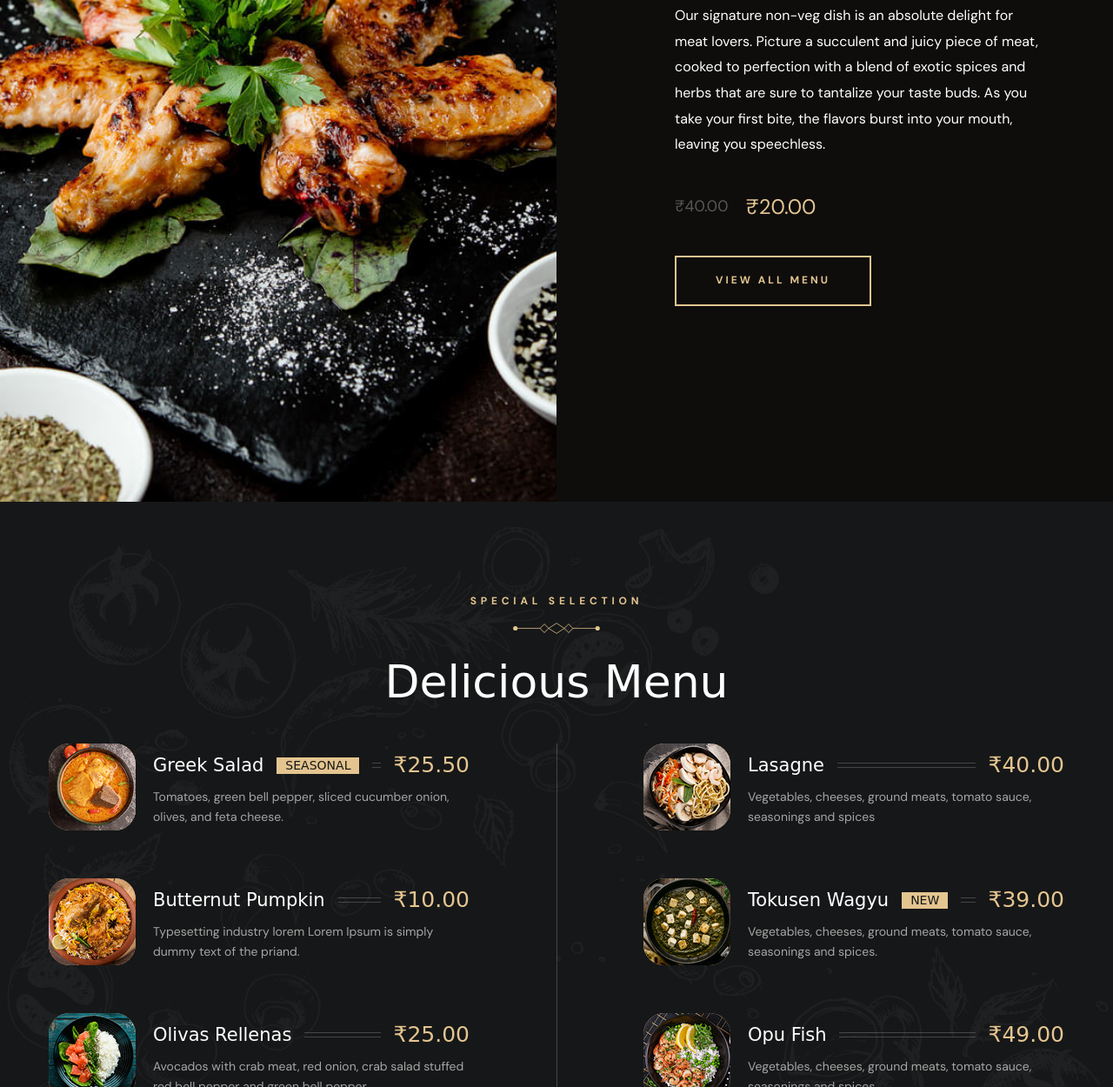
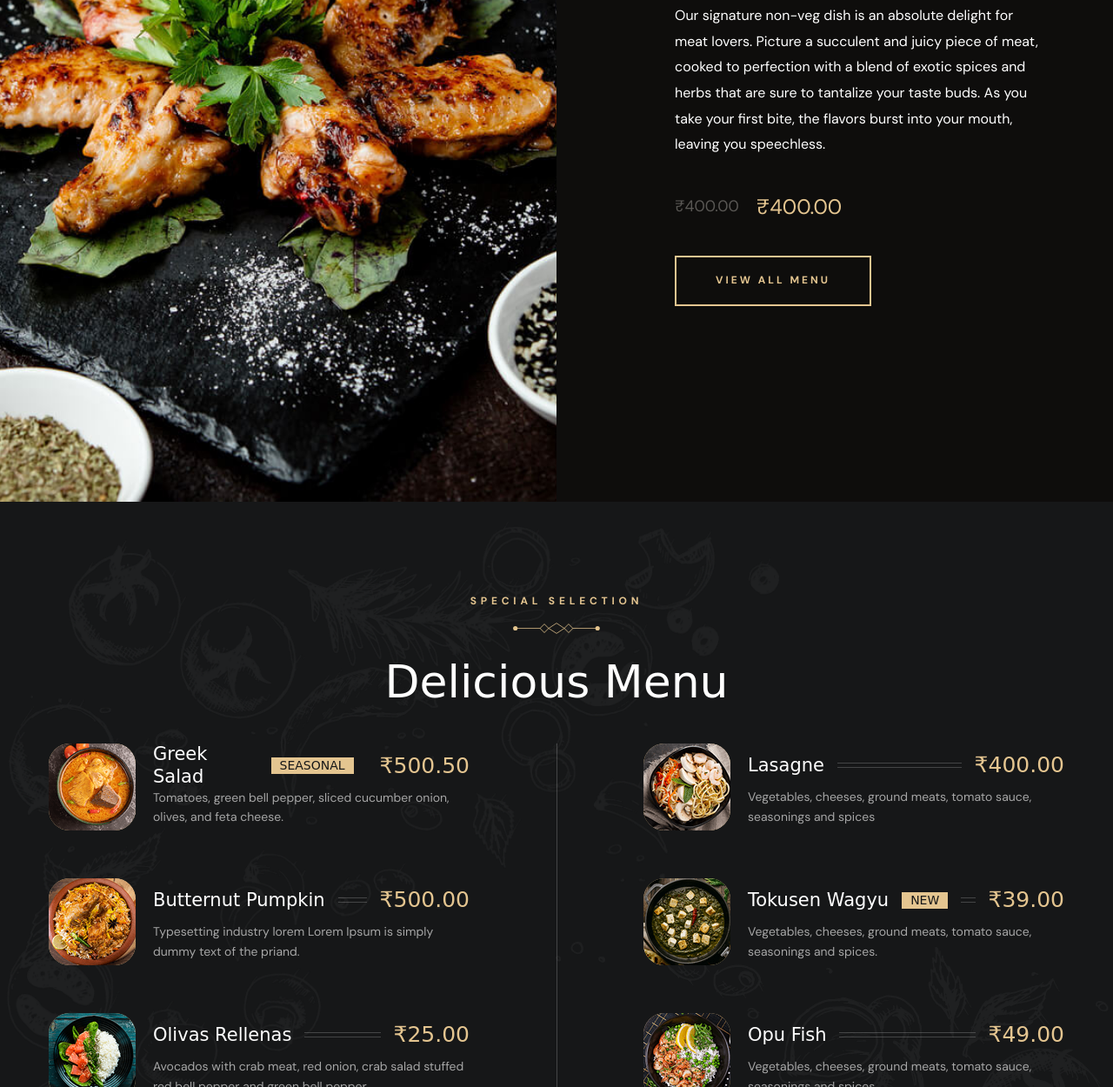
Before and after one commit to NishanthDR/Recipefinder, a plain HTML site: page index.html in a window 1280 px wide. Shown: the part 3317-4567 px from the top of the page at 87% size. Drawn offline with nearby package versions, Linux system fonts and the light colour scheme; a web font is replaced by a local one.

Commit message:
Update index.html

```diff
--- a/index.html
+++ b/index.html
@@ -505,9 +505,9 @@
             </p>
 
             <div class="wrapper">
-              <del class="del body-3">₹40.00</del>
+              <del class="del body-3">₹400.00</del>
 
-              <span class="span body-1">₹20.00</span>
+              <span class="span body-1">₹400.00</span>
             </div>
 
             <a href="#" class="btn btn-primary">
@@ -559,7 +559,7 @@
 
                     <span class="badge label-1">Seasonal</span>
 
-                    <span class="span title-2">₹25.50</span>
+                    <span class="span title-2">₹500.50</span>
                   </div>
 
                   <p class="card-text label-1">
@@ -586,7 +586,7 @@
                       <a href="#" class="card-title">Lasagne</a>
                     </h3>
 
-                    <span class="span title-2">₹40.00</span>
+                    <span class="span title-2">₹400.00</span>
                   </div>
 
                   <p class="card-text label-1">
@@ -613,7 +613,7 @@
                       <a href="#" class="card-title">Butternut Pumpkin</a>
                     </h3>
 
-                    <span class="span title-2">₹10.00</span>
+                    <span class="span title-2">₹500.00</span>
                   </div>
 
                   <p class="card-text label-1">
```
